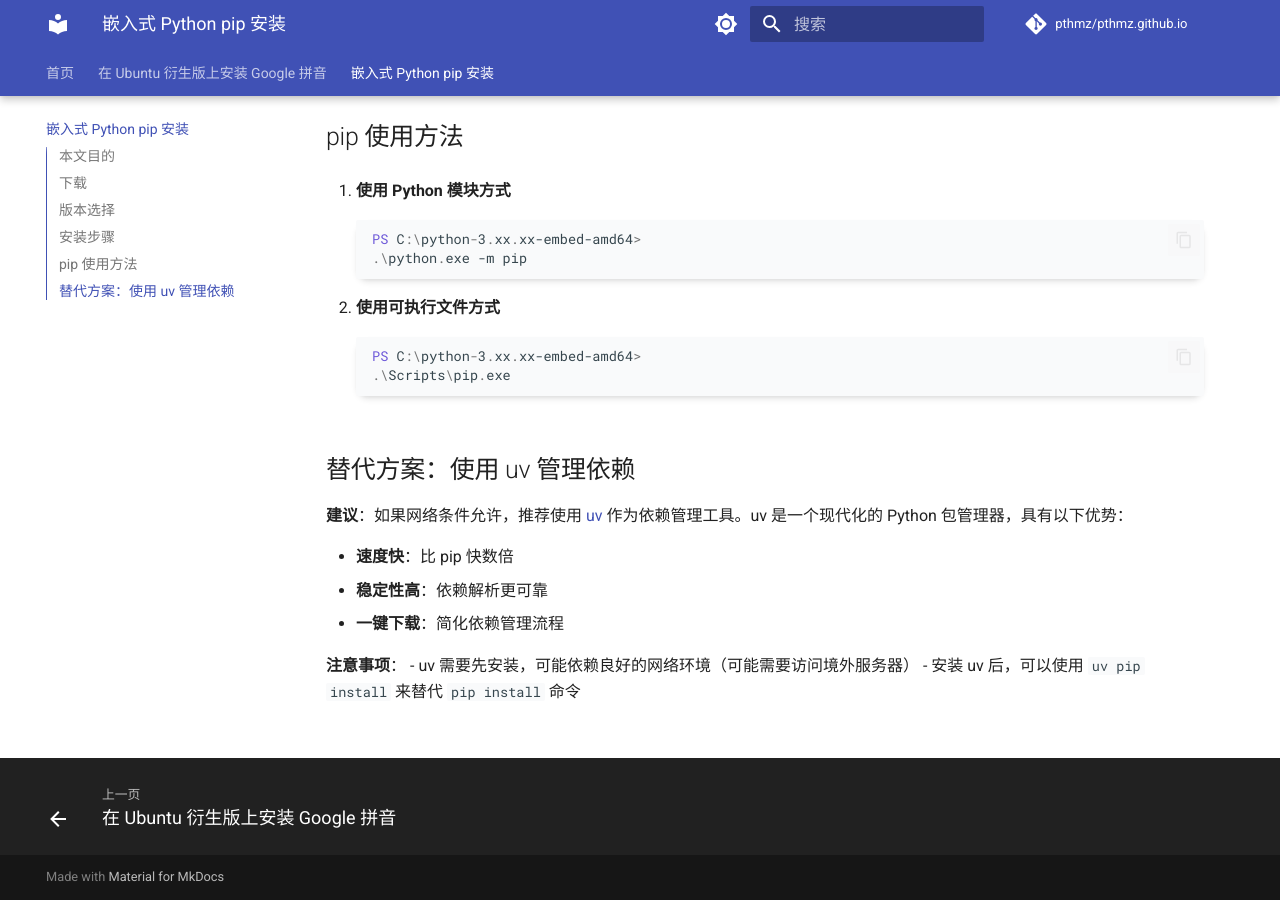
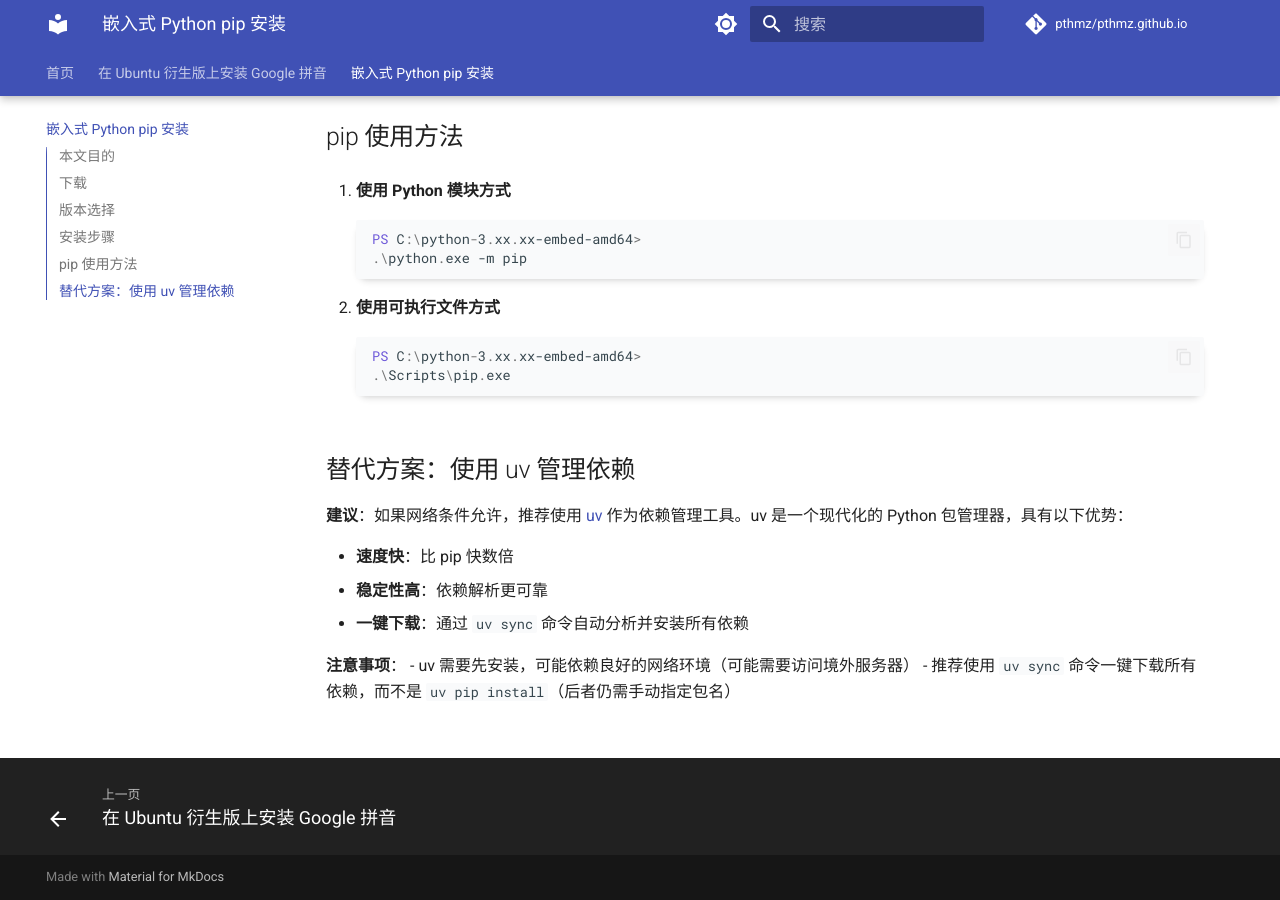
Before and after one commit to pthmz/pthmz.github.io, an MkDocs documentation site: the page built from docs/blog/embed-python-pip-installation-windows.md, in a window 1280 px wide and 900 px high, scrolled down 1198 px. Built offline with MkDocs 1.6.1 and Material for MkDocs 9.7.7, drawn with Linux system fonts in a browser that asks for light colours; comment, search, counter and statistics services are not loaded.

Commit message:
Correct uv usage: recommend uv sync over uv pip install

```diff
--- a/docs/blog/embed-python-pip-installation-windows.md
+++ b/docs/blog/embed-python-pip-installation-windows.md
@@ -61,8 +61,8 @@ categories: programming
 
 - **速度快**：比 pip 快数倍
 - **稳定性高**：依赖解析更可靠
-- **一键下载**：简化依赖管理流程
+- **一键下载**：通过 `uv sync` 命令自动分析并安装所有依赖
 
 **注意事项**：
 - uv 需要先安装，可能依赖良好的网络环境（可能需要访问境外服务器）
-- 安装 uv 后，可以使用 `uv pip install` 来替代 `pip install` 命令
+- 推荐使用 `uv sync` 命令一键下载所有依赖，而不是 `uv pip install`（后者仍需手动指定包名）
```
